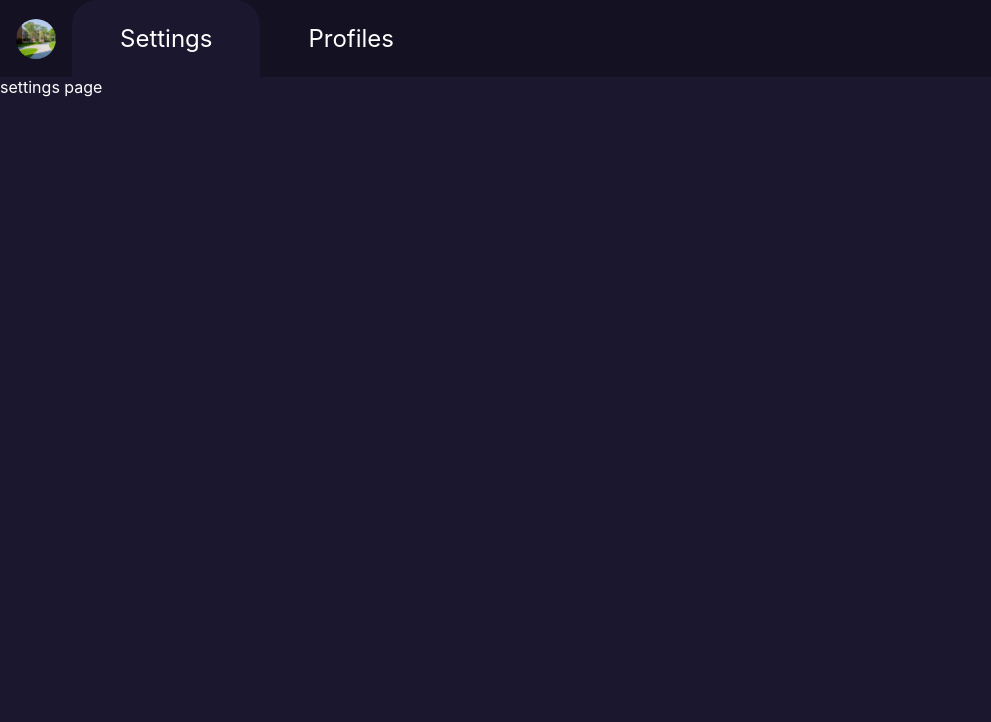
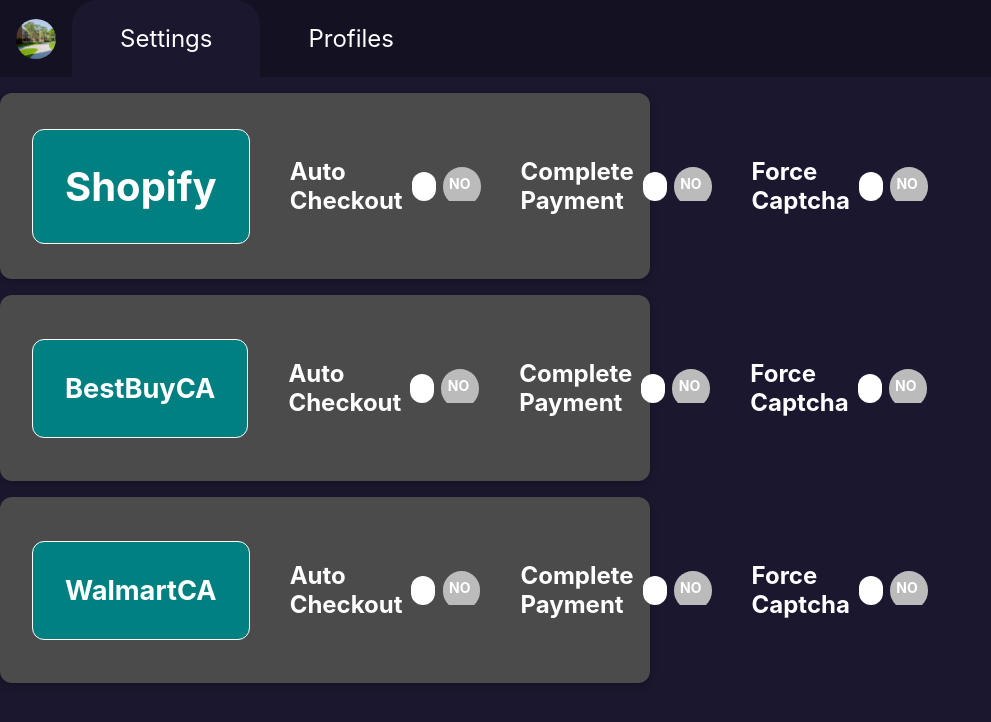
Before and after one commit to alexgonczaruk/autofill, a React (Create React App) app: page / in a window 1280 px wide. Shown: the top 722 px of the page, without its empty margins (0-991 px from the left). Built offline with nearby package versions, Linux system fonts and the light colour scheme.

Commit message:
added settings page

```diff
--- a/package.json
+++ b/package.json
@@ -9,10 +9,12 @@
     "faker": "^5.5.3",
     "jest": "^26.6.0",
     "jest-cli": "^26.6.3",
+    "node-sass": "^5.0.0",
     "puppeteer": "^9.0.0",
     "react": "^17.0.2",
     "react-dom": "^17.0.2",
     "react-scripts": "4.0.3",
+    "react-switch": "^6.0.0",
     "styled-components": "^5.2.3",
     "web-vitals": "^1.0.1"
   },
@@ -21,7 +23,7 @@
     "build": "./script/build.sh",
     "test": "react-scripts test",
     "eject": "react-scripts eject"
-},
+  },
   "eslintConfig": {
     "extends": [
       "react-app",
--- /dev/null
+++ b/src/components/Settings/BestBuyCA.css
@@ -0,0 +1,38 @@
+.bbca {
+    display: flex;
+    justify-content: space-between;
+    align-items: center;
+    box-shadow: 0 2px 8px rgba(0, 0, 0, 0.25);
+    padding: 0 2rem;
+    margin: 1rem 0;
+    border-radius: 12px;
+    background-color: #4b4b4b;
+  }
+
+.bbca h2 {
+    font-size: 1.7rem;
+    flex: 1;
+    margin: 1 1rem;
+    color: white;
+  }
+
+.bbca__description {
+    font-weight: bold;
+    color: white;
+    background-color: #008080;
+    border: 1px solid white;
+    padding: 2rem;
+    border-radius: 12px;
+  }
+
+.bbca__controls {
+    display: flex;
+    flex-direction: column;
+    align-items: flex-end;
+    flex-flow: column-reverse;
+    justify-content: flex-start;
+    flex: 1;
+    padding: 2.5rem;
+    font-weight: bold;
+    font-size: 1.5rem;
+  }
--- /dev/null
+++ b/src/components/Settings/BestBuyCA.js
@@ -0,0 +1,19 @@
+import React from 'react';
+import Toggle from './Toggle';
+import './BestBuyCA.css';
+
+function BestBuyCA() {
+    return (
+        <div className="bbca">
+            <h2 className="bbca__description">BestBuyCA</h2>
+            <p className="bbca__controls">Auto Checkout</p>
+            <Toggle Name="BBCAAutoCheckout" />
+            <p className="bbca__controls">Complete Payment</p>
+            <Toggle Name="BBCACompletePayment" />
+            <p className="bbca__controls">Force Captcha</p>
+            <Toggle Name="BBCAForceCaptcha" />
+        </div>
+    );
+}
+
+export default BestBuyCA;
--- a/src/components/Settings/Settings.js
+++ b/src/components/Settings/Settings.js
@@ -1,10 +1,15 @@
-import React from 'react'
+import React from 'react';
+import BestBuyCA from './BestBuyCA';
+import Shopify from './Shopify';
+import WalmartCA from './WalmartCA';
 
 function Settings() {
   return (
-    <div className="">
-        settings page
-    </div>
+    <>
+      <Shopify />
+      <BestBuyCA />
+      <WalmartCA />
+    </>
   );
 }
 
--- /dev/null
+++ b/src/components/Settings/Shopify.css
@@ -0,0 +1,38 @@
+.shopify {
+    display: flex;
+    justify-content: space-between;
+    align-items: center;
+    box-shadow: 0 2px 8px rgba(0, 0, 0, 0.25);
+    padding: 0 2rem;
+    margin: 1rem 0;
+    border-radius: 12px;
+    background-color: #4b4b4b;
+}
+
+.shopify h2 {
+    font-size: 2.5rem;
+    flex: 1;
+    margin: 1 1rem;
+    color: white;
+}
+
+.shopify__description {
+    font-weight: bold;
+    color: white;
+    background-color: #008080;
+    border: 1px solid white;
+    padding: 2rem;
+    border-radius: 12px;
+}
+
+.shopify__controls {
+    display: flex;
+    flex-direction: column;
+    align-items: flex-end;
+    flex-flow: column-reverse;
+    justify-content: flex-start;
+    flex: 1;
+    padding: 2.5rem;
+    font-weight: bold;
+    font-size: 1.5rem;
+}
--- /dev/null
+++ b/src/components/Settings/Shopify.js
@@ -0,0 +1,19 @@
+import React from 'react';
+import Toggle from './Toggle';
+import './Shopify.css';
+
+function Shopify() {
+    return (
+        <div className="shopify">
+            <h2 className="shopify__description">Shopify</h2>
+            <p className="shopify__controls">Auto Checkout</p>
+            <Toggle Name="ShopifyAutoCheckout" />
+            <p className="shopify__controls">Complete Payment</p>
+            <Toggle Name="ShopifyCompletePayment" />
+            <p className="shopify__controls">Force Captcha</p>
+            <Toggle Name="ShopifyForceCaptcha" />
+        </div>
+    );
+}
+
+export default Shopify;
--- /dev/null
+++ b/src/components/Settings/Toggle.js
@@ -0,0 +1,23 @@
+import React, { Component } from 'react';
+import './Toggle.scss';
+
+class Toggle extends Component {
+    render() {
+        return (
+            <div className="toggle-switch">
+                <input
+                    type="checkbox"
+                    className="toggle-switch-checkbox"
+                    name={this.props.Name}
+                    id={this.props.Name}
+                />
+                <label className="toggle-switch-label" htmlFor={this.props.Name}>
+                    <span className="toggle-switch-inner" />
+                    <span className="toggle-switch-switch" />
+                </label>
+            </div>
+        );
+    }
+}
+
+export default Toggle;
--- /dev/null
+++ b/src/components/Settings/Toggle.scss
@@ -0,0 +1,84 @@
+.toggle-switch {
+    position: relative;
+    width: 75px;
+    display: inline-block;
+    vertical-align: middle;
+    -webkit-user-select: none;
+    -moz-user-select: none;
+    -ms-user-select: none;
+    text-align: left;
+    &-checkbox {
+      display: none;
+    }
+    &-label {
+      display: block;
+      overflow: hidden;
+      cursor: pointer;
+      border: 0 solid #bbb;
+      border-radius: 20px;
+      margin: 0;
+    }
+    &-inner {
+      display: block;
+      width: 200%;
+      margin-left: -100%;
+      transition: margin 0.3s ease-in 0s;
+      &:before,
+      &:after {
+        display: block;
+        float: left;
+        width: 50%;
+        height: 34px;
+        padding: 0;
+        line-height: 34px;
+        font-size: 14px;
+        color: white;
+        font-weight: bold;
+        box-sizing: border-box;
+      }
+      &:before {
+        content: "Yes";
+        text-transform: uppercase;
+        padding-left: 10px;
+        background-color: #33A532;
+        color: #fff;
+      }
+    }
+    &-disabled {
+      background-color: #ddd;
+      cursor: not-allowed;
+      &:before {
+        background-color: #ddd;
+        cursor: not-allowed;
+      }
+    }
+    &-inner:after {
+      content: "No";
+      text-transform: uppercase;
+      padding-right: 10px;
+      background-color: #bbb;
+      color: #fff;
+      text-align: right;
+    }
+    &-switch {
+      display: block;
+      width: 24px;
+      margin: 5px;
+      background: #fff;
+      position: absolute;
+      top: 0;
+      bottom: 0;
+      right: 40px;
+      border: 0 solid #bbb;
+      border-radius: 20px;
+      transition: all 0.3s ease-in 0s;
+    }
+    &-checkbox:checked + &-label {
+      .toggle-switch-inner {
+        margin-left: 0;
+      }
+      .toggle-switch-switch {
+        right: 0px;
+      }
+    }
+  }
--- /dev/null
+++ b/src/components/Settings/WalmartCA.css
@@ -0,0 +1,38 @@
+.wmca {
+    display: flex;
+    justify-content: space-between;
+    align-items: center;
+    box-shadow: 0 2px 8px rgba(0, 0, 0, 0.25);
+    padding: 0 2rem;
+    margin: 1rem 0;
+    border-radius: 12px;
+    background-color: #4b4b4b;
+  }
+
+.wmca h2 {
+    font-size: 1.7rem;
+    flex: 1;
+    margin: 1 1rem;
+    color: white;
+  }
+
+.wmca__description {
+    font-weight: bold;
+    color: white;
+    background-color: #008080;
+    border: 1px solid white;
+    padding: 2rem;
+    border-radius: 12px;
+  }
+
+.wmca__controls {
+    display: flex;
+    flex-direction: column;
+    align-items: flex-end;
+    flex-flow: column-reverse;
+    justify-content: flex-start;
+    flex: 1;
+    padding: 2.5rem;
+    font-weight: bold;
+    font-size: 1.5rem;
+  }
--- /dev/null
+++ b/src/components/Settings/WalmartCA.js
@@ -0,0 +1,19 @@
+import React from 'react';
+import Toggle from './Toggle';
+import './WalmartCA.css';
+
+function WalmartCA() {
+    return (
+        <div className="wmca">
+            <h2 className="wmca__description">WalmartCA</h2>
+            <p className="wmca__controls">Auto Checkout</p>
+            <Toggle Name="WMCAutoCheckout" />
+            <p className="wmca__controls">Complete Payment</p>
+            <Toggle Name="WMCACompletePayment" />
+            <p className="wmca__controls">Force Captcha</p>
+            <Toggle Name="WMCAForceCaptcha" />
+        </div>
+    );
+}
+
+export default WalmartCA;
```
Also changed, not shown: 15 other files (tests, documents, lock files or other folders).
